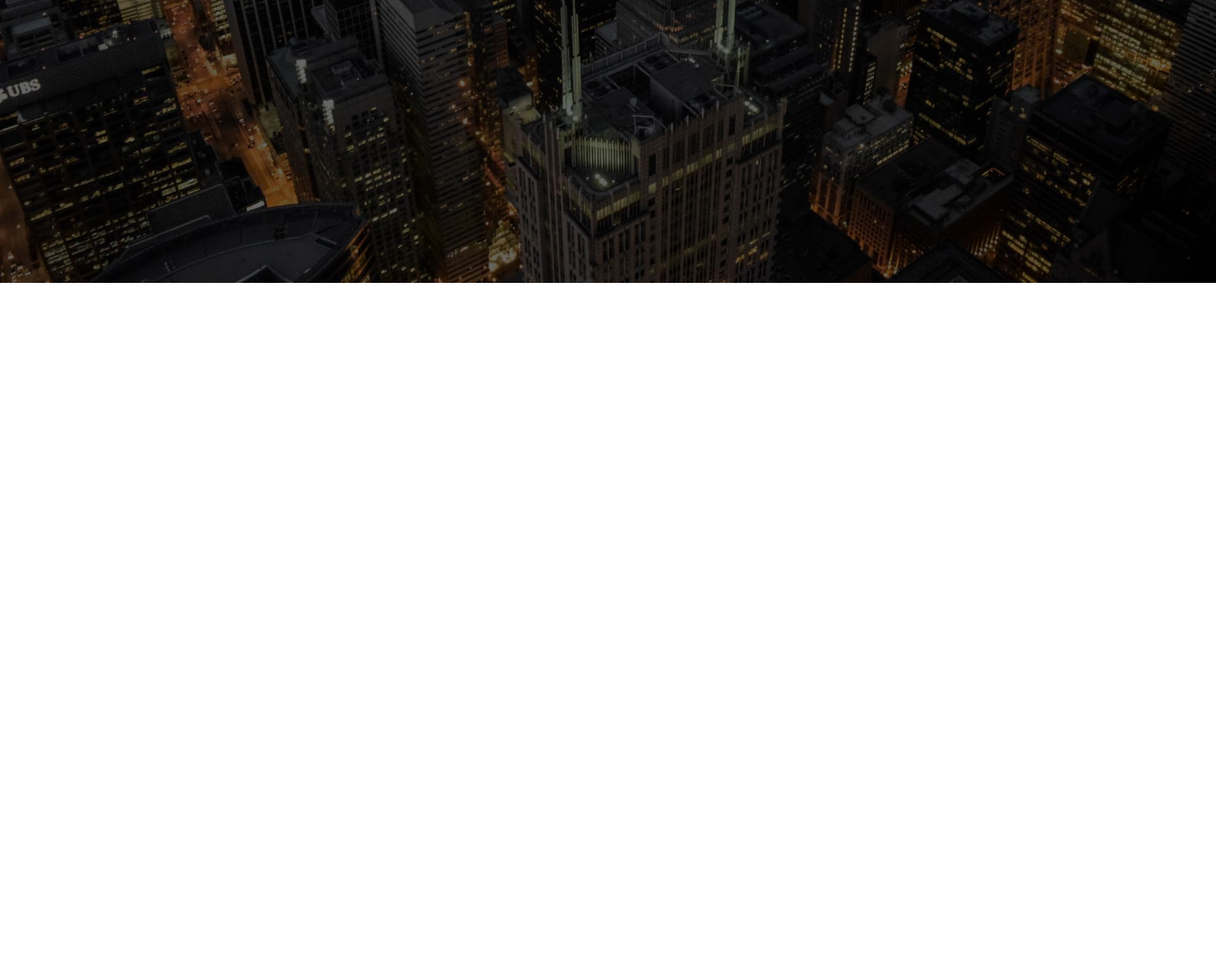
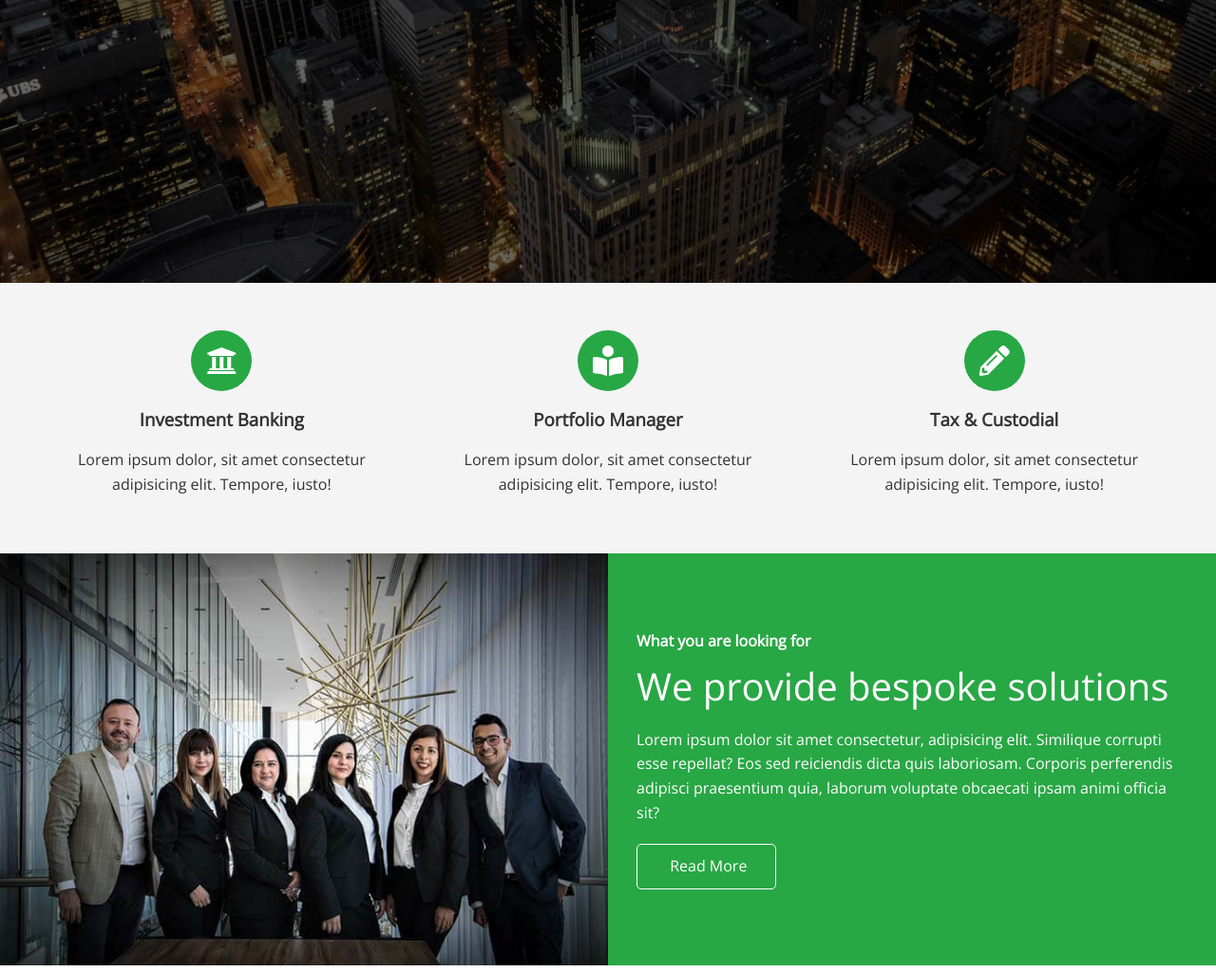
Before and after one commit to jordanbmowry/-home-jordanbmowry-coding-udemy-Modern-HTML-CSS-From-The-Beginning-Including-Sass-, a plain HTML site: page EDGELEDGER/index.html in a window 1280 px wide. Shown: the part 502-1526 px from the top of the page at 95% size. Before the commit the page ends 800 px from the top, so only its background shows below. Drawn offline with nearby package versions, Linux system fonts and the light colour scheme.

Commit message:
Finished About: Solutions section of webpage

```diff
--- a/EDGELEDGER/css/style.css
+++ b/EDGELEDGER/css/style.css
@@ -112,3 +112,21 @@ img {
 .hero * {
 z-index: 10;
 }
+
+/* Icons */
+.icons {
+	padding: 30px;
+}
+
+.icons h3 {
+	font-weight: bold;
+	margin-bottom: 15px;
+}
+
+.icons i {
+	background-color: #28a745;
+	color: #fff;
+	padding: 1rem;
+	border-radius: 50%;
+	margin-bottom: 15px;
+}
--- a/EDGELEDGER/css/utilities.css
+++ b/EDGELEDGER/css/utilities.css
@@ -22,22 +22,94 @@
 	opacity: 0.9;
 }
 
-.btn-primary {
+.btn-primary,
+.bg-primary {
 	background-color: #28a745;
 	color: #fff;
 }
 
-.btn-secondary {
+.btn-secondary,
+.bg-secondary {
 	background-color: #0284d0;
 	color: #fff;
 }
 
-.btn-dark {
+.btn-dark,
+.bg-dark {
 	background-color: #333;
 	color: #fff;
 }
 
-.btn-light {
+.btn-light,
+.bg-light {
 	background-color: #f4f4f4;
 	color: #333;
 }
+
+.btn-outline {
+	background: transparent;
+	border: 1px solid #fff;
+}
+
+/* Flex Items */
+.flex-items {
+	display: flex;
+	text-align: center;
+	justify-content: center;
+	align-items: center;
+	height: 100%;
+}
+
+/* > targets the direct child of an element */
+.flex-items > div {
+	padding: 20px;
+}
+
+/* Flex Columns */
+.flex-columns .row {
+	display: flex;
+	flex-direction: row;
+	flex-wrap: wrap;
+	width: 100%;
+}
+
+.flex-columns .column {
+	display: flex;
+	flex-direction: column;
+	flex-basis: 100%;
+	flex: 1;
+}
+
+.flex-columns .column .column-1,
+.flex-columns .column .column-2 {
+	height: 100%;
+}
+
+.flex-columns img {
+	width: 100%;
+	height: 100%;
+
+	object-fit: cover;
+}
+
+.flex-columns .column-2 {
+	display: flex;
+	flex-direction: column;
+	align-items: flex-start;
+	justify-content: center;
+	padding: 30px;
+}
+
+.flex-columns h2 {
+	font-size: 40px;
+	font-weight: 100;
+}
+
+.flex-columns h4 {
+	margin-bottom: 10px;
+
+}
+
+.flex-columns p {
+	margin: 20px 0;
+}
--- a/EDGELEDGER/index.html
+++ b/EDGELEDGER/index.html
@@ -29,11 +29,73 @@
 						<li><a href="#contact">Contact</a></li>
 					</ul>
 				</nav>
-      </div>
-      <div class="content"><h1>The Sky Is The Limit</h1>
-      <p>We provide world class financial assistance</p>
-      <a href="#about" class="btn"><i class="fas fa-chevron-right"></i> Read More</a>
-      </div>
+			</div>
+			<div class="content">
+				<h1>The Sky Is The Limit</h1>
+				<p>We provide world class financial assistance</p>
+				<a href="#about" class="btn">
+					<i class="fas fa-chevron-right"></i> Read More</a
+				>
+			</div>
 		</header>
+		<main>
+			<!-- About: Icons -->
+			<section id="about" class="icons bg-light">
+        <div class="flex-items">
+          <div>
+            <i class="fas fa-university fa-2x"></i>
+            <div>
+              <h3>Investment Banking</h3>
+              <p>
+                Lorem ipsum dolor, sit amet consectetur adipisicing elit.
+                Tempore, iusto!
+              </p>
+            </div>
+          </div>
+          <div>
+            <i class="fas fa-book-reader fa-2x"></i>
+            <div>
+              <h3>Portfolio Manager</h3>
+              <p>
+                Lorem ipsum dolor, sit amet consectetur adipisicing elit.
+                Tempore, iusto!
+              </p>
+            </div>
+          </div>
+          <div>
+            <i class="fas fa-pencil-alt fa-2x"></i>
+            <div>
+              <h3>Tax & Custodial</h3>
+              <p>
+                Lorem ipsum dolor, sit amet consectetur adipisicing elit.
+                Tempore, iusto!
+              </p>
+            </div>
+          </div>
+        </div>
+			</section>
+			<!-- About: Solutions -->
+			<section class="solutions flex-columns">
+				<div class="row">
+					<div class="column">
+						<div class="column-1">
+							<img src="/images/home/people.jpg" alt="">
+						</div>
+					</div>
+					<div class="column">
+						<div class="column-2 bg-primary">
+							<h4>What you are looking for</h4>
+							<h2>We provide bespoke solutions</h2>
+							<p>Lorem ipsum dolor sit amet consectetur, adipisicing elit. Similique corrupti esse repellat? Eos sed reiciendis dicta quis laboriosam. Corporis perferendis adipisci praesentium quia, laborum voluptate obcaecati ipsam animi officia sit?</p>
+							<a href="#" class="btn btn-outline">
+								<i class="fas fa-chevron"></i>
+								Read More
+							</a>
+
+						</div>
+					</div>
+				</div>
+			</section>
+		</main>
 	</body>
 </html>
```
